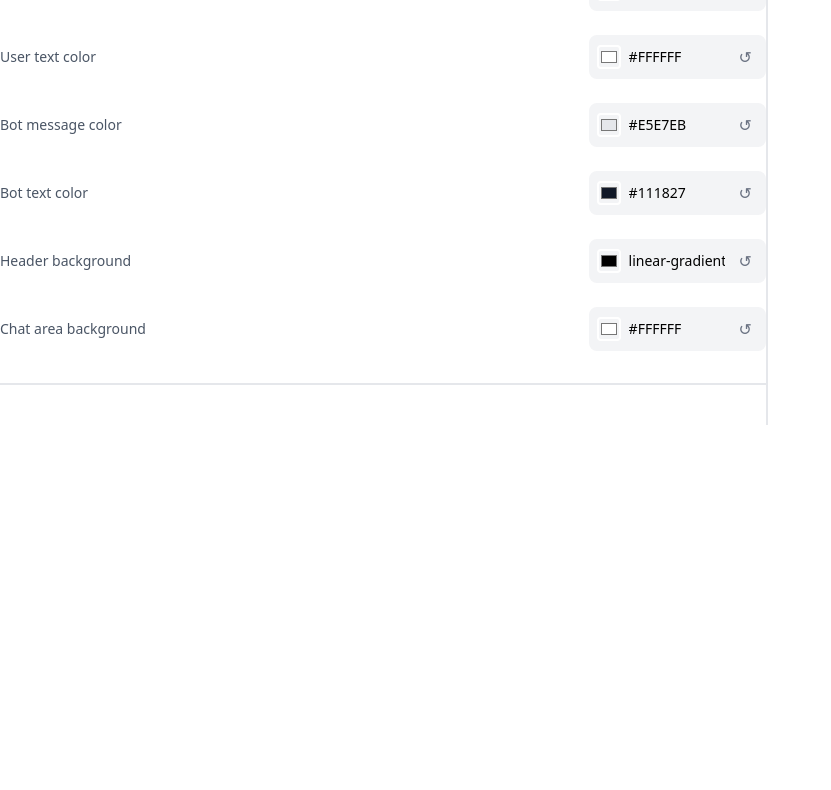
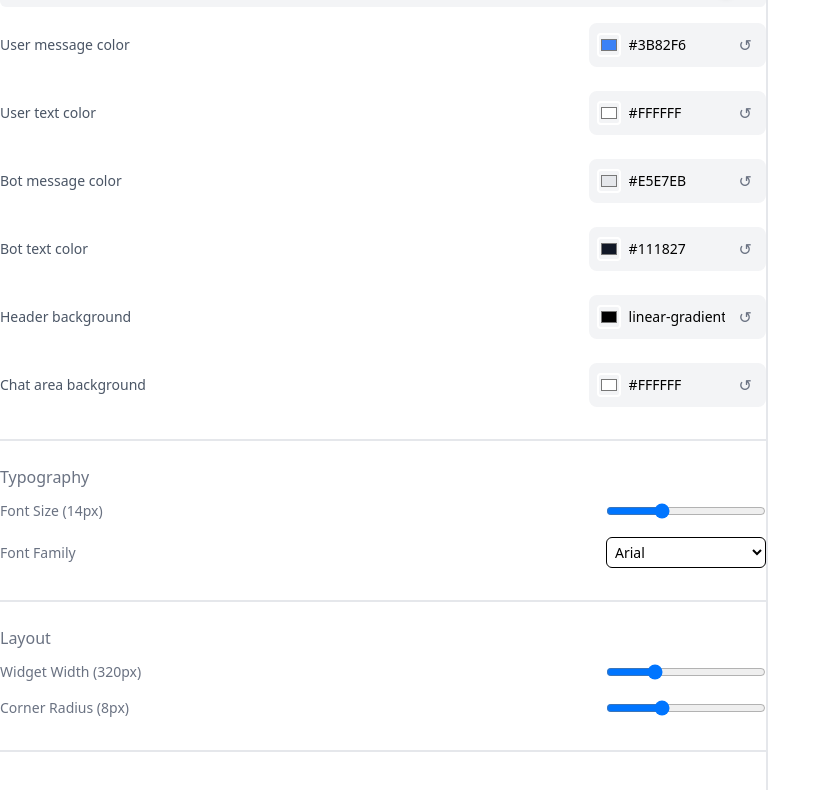
Before and after one commit to kd17-ds/chatWidgetCustomizer17, a React (Vite) app in the folder Frontend/: page / in a window 1280 px wide. Shown: the part 754-1544 px from the top of the page, without its empty margins (0-831 px from the left). Before the commit the page ends 1179 px from the top, so only its background shows below. Built offline with nearby package versions, Linux system fonts and the light colour scheme.

Commit message:
Core Functionality Completed

```diff
--- a/Frontend/src/components/ChatStylePanel.jsx
+++ b/Frontend/src/components/ChatStylePanel.jsx
@@ -5,7 +5,8 @@ import Appearance from "./chatStylePanelComponents/Appearance";
 import UploadSec from "./chatStylePanelComponents/UploadSec";
 import Colors from "./chatStylePanelComponents/Colors";
 import Modal from "./chatStylePanelComponents/Modal";
-
+import Typography from "./chatStylePanelComponents/TypoGraphy";
+import Layout from "./chatStylePanelComponents/Layout";
 
 export default function ChatStylePanel() {
     const {
@@ -25,6 +26,16 @@ export default function ChatStylePanel() {
         headerBg,
         setAreaBg,
         setHeaderBg,
+        showPoweredBy,
+        setShowPoweredBy,
+        fontSize,
+        fontFamily,
+        setFontSize,
+        setFontFamily,
+        widgetWidth,
+        setWidgetWidth,
+        cornerRadius,
+        setCornerRadius
     } = useGeneral();
 
     const [modalOpen, setModalOpen] = useState(false);
@@ -85,6 +96,17 @@ export default function ChatStylePanel() {
                 botTextColor={botTextColor} setBotTextColor={setBotTextColor}
                 headerBg={headerBg} setHeaderBg={setHeaderBg}
                 areaBg={areaBg} setAreaBg={setAreaBg}
+                showPoweredBy={showPoweredBy} setShowPoweredBy={setShowPoweredBy}
+            />
+
+            <Typography
+                fontSize={fontSize} setFontSize={setFontSize}
+                fontFamily={fontFamily} setFontFamily={setFontFamily}
+            />
+
+            <Layout
+                widgetWidth={widgetWidth} setWidgetWidth={setWidgetWidth}
+                cornerRadius={cornerRadius} setCornerRadius={setCornerRadius}
             />
 
             {modalOpen && (
--- a/Frontend/src/components/ChatWindow.jsx
+++ b/Frontend/src/components/ChatWindow.jsx
@@ -21,6 +21,11 @@ export default function ChatWindow() {
         botTextColor,
         headerBg,
         areaBg,
+        showPoweredBy,
+        fontSize,
+        fontFamily,
+        widgetWidth,
+        cornerRadius,
     } = useGeneral();
 
     const handleSend = () => {
@@ -64,11 +69,14 @@ export default function ChatWindow() {
             {/* Chat Window */}
             {isOpen && (
                 <div
-                    className={`fixed bottom-32 right-30 flex flex-col h-[550px] border border-gray-200 shadow-lg overflow-hidden transition-all duration-300 rounded-2xl ${expanded ? "w-[420px]" : "w-[320px]"
-                        }`}
+                    className={`fixed bottom-32 right-30 flex flex-col h-[550px] border border-gray-200 shadow-lg overflow-hidden transition-all duration-300`}
                     style={{
                         background: areaBg,
                         color: theme === "dark" ? "white" : "black",
+                        fontSize: `${fontSize}px`,
+                        fontFamily,
+                        width: `${widgetWidth}px`,
+                        borderRadius: `${cornerRadius}px`,
                     }}
                 >
                     <Header
@@ -89,6 +97,8 @@ export default function ChatWindow() {
                         userTextColor={userTextColor}
                         botTextColor={botTextColor}
                         theme={theme}
+                        fontSize={fontSize}
+                        fontFamily={fontFamily}
                     />
 
                     <Footer
@@ -97,6 +107,7 @@ export default function ChatWindow() {
                         setInput={setInput}
                         handleKeyDown={handleKeyDown}
                         handleSend={handleSend}
+                        showPoweredBy={showPoweredBy}
                     />
                 </div>
             )}
--- /dev/null
+++ b/Frontend/src/components/chatStylePanelComponents/Layout.jsx
@@ -0,0 +1,37 @@
+export default function Layout({ widgetWidth, setWidgetWidth, cornerRadius, setCornerRadius }) {
+    return (
+        <div className="border-b-2 border-gray-200 pb-8 mt-6">
+            <h3 className="text-base font-medium mb-3 text-gray-500">Layout</h3>
+
+            <div className="flex flex-col gap-4">
+                <div className="flex items-center justify-between gap-4">
+                    <label className="text-sm text-gray-500 whitespace-nowrap">
+                        Widget Width ({widgetWidth}px)
+                    </label>
+                    <input
+                        type="range"
+                        min={280}
+                        max={420}
+                        value={widgetWidth}
+                        onChange={(e) => setWidgetWidth(Number(e.target.value))}
+                        className="w-40"
+                    />
+                </div>
+
+                <div className="flex items-center justify-between gap-4">
+                    <label className="text-sm text-gray-500 whitespace-nowrap">
+                        Corner Radius ({cornerRadius}px)
+                    </label>
+                    <input
+                        type="range"
+                        min={0}
+                        max={24}
+                        value={cornerRadius}
+                        onChange={(e) => setCornerRadius(Number(e.target.value))}
+                        className="w-40"
+                    />
+                </div>
+            </div>
+        </div>
+    );
+}
--- /dev/null
+++ b/Frontend/src/components/chatStylePanelComponents/TypoGraphy.jsx
@@ -0,0 +1,43 @@
+export default function Typography({ fontSize, setFontSize, fontFamily, setFontFamily }) {
+    const fontOptions = ["Arial", "Georgia", "Roboto", "Courier New", "Times New Roman"];
+
+    return (
+        <div className="border-b-2 border-gray-200 pb-8 mt-6">
+            <h3 className="text-base font-medium mb-3 text-gray-500">Typography</h3>
+
+            <div className="flex flex-col gap-4">
+
+                <div className="flex items-center justify-between gap-4">
+                    <label className="text-sm text-gray-500 whitespace-nowrap">
+                        Font Size ({fontSize}px)
+                    </label>
+                    <input
+                        type="range"
+                        min={12}
+                        max={18}
+                        value={fontSize}
+                        onChange={(e) => setFontSize(Number(e.target.value))}
+                        className="w-40"
+                    />
+                </div>
+
+                <div className="flex items-center justify-between gap-4">
+                    <label className="text-sm text-gray-500 whitespace-nowrap">
+                        Font Family
+                    </label>
+                    <select
+                        value={fontFamily}
+                        onChange={(e) => setFontFamily(e.target.value)}
+                        className="border rounded-md p-1 text-sm w-40"
+                    >
+                        {fontOptions.map((font) => (
+                            <option key={font} value={font}>
+                                {font}
+                            </option>
+                        ))}
+                    </select>
+                </div>
+            </div>
+        </div>
+    );
+}
--- a/Frontend/src/components/chatWindowComponents/ChatBox.jsx
+++ b/Frontend/src/components/chatWindowComponents/ChatBox.jsx
@@ -9,6 +9,8 @@ export default function ChatBox({
     userTextColor,
     botTextColor,
     theme,
+    fontSize,
+    fontFamily,
 }) {
     const messagesEndRef = useRef(null);
 
@@ -25,6 +27,8 @@ export default function ChatBox({
                 scrollbarWidth: "thin",
                 scrollbarColor:
                     theme === "dark" ? "#4b5563 #1f2937" : "#d1d5db #ffffff",
+                fontSize: `${fontSize}px`,
+                fontFamily: fontFamily,
             }}
         >
             {messages.map((msg, i) => (
@@ -42,7 +46,7 @@ export default function ChatBox({
                     )}
 
                     <div
-                        className="max-w-[55%] break-words whitespace-pre-wrap p-3 rounded-2xl text-sm"
+                        className="max-w-[55%] break-words whitespace-pre-wrap p-3 rounded-2xl"
                         style={{
                             backgroundColor:
                                 msg.sender === "user"
@@ -52,6 +56,8 @@ export default function ChatBox({
                                 msg.sender === "user"
                                     ? userTextColor
                                     : botTextColor,
+                            fontSize: `${fontSize}px`,
+                            fontFamily: fontFamily,
                         }}
                     >
                         {msg.text}
--- a/Frontend/src/components/chatWindowComponents/Footer.jsx
+++ b/Frontend/src/components/chatWindowComponents/Footer.jsx
@@ -6,9 +6,11 @@ export default function Footer({
     setInput,
     handleKeyDown,
     handleSend,
+    showPoweredBy,
 }) {
     return (
         <div>
+            {showPoweredBy && (
                 <div
                     className={`text-xs text-center mt-2 p-1 flex items-center justify-center space-x-1 ${theme === "dark" ? "text-white" : "text-gray-400"
                         }`}
@@ -19,7 +21,7 @@ export default function Footer({
                     />
                     <span>Powered by YourBrand</span>
                 </div>
-
+            )}
             <div className="px-3 py-2 mb-2">
                 <div
                     className={`w-full flex items-center border shadow-sm rounded-full px-4 py-2 space-x-2 ${theme === "dark"
--- a/Frontend/src/contexts/GeneralContext.jsx
+++ b/Frontend/src/contexts/GeneralContext.jsx
@@ -14,6 +14,13 @@ export function GeneralProvider({ children }) {
 
     const [headerBg, setHeaderBg] = useState("");
     const [areaBg, setAreaBg] = useState("");
+
+    const [showPoweredBy, setShowPoweredBy] = useState(true);
+
+    const [fontSize, setFontSize] = useState(14);
+    const [fontFamily, setFontFamily] = useState("Arial");
+    const [widgetWidth, setWidgetWidth] = useState(320);
+    const [cornerRadius, setCornerRadius] = useState(8);
 
     useEffect(() => {
         if (theme === "dark") {
@@ -36,7 +43,12 @@ export function GeneralProvider({ children }) {
                 userTextColor, setUserTextColor,
                 botTextColor, setBotTextColor,
                 headerBg, setHeaderBg,
-                areaBg, setAreaBg
+                areaBg, setAreaBg,
+                showPoweredBy, setShowPoweredBy,
+                fontSize, setFontSize,
+                fontFamily, setFontFamily,
+                widgetWidth, setWidgetWidth,
+                cornerRadius, setCornerRadius,
             }}
         >
             {children}
```
Also changed, not shown: Frontend/src/components/chatStylePanelComponents/Colors.jsx (+20 -5 lines). Lines whose indentation alone changed are shown as unchanged.
